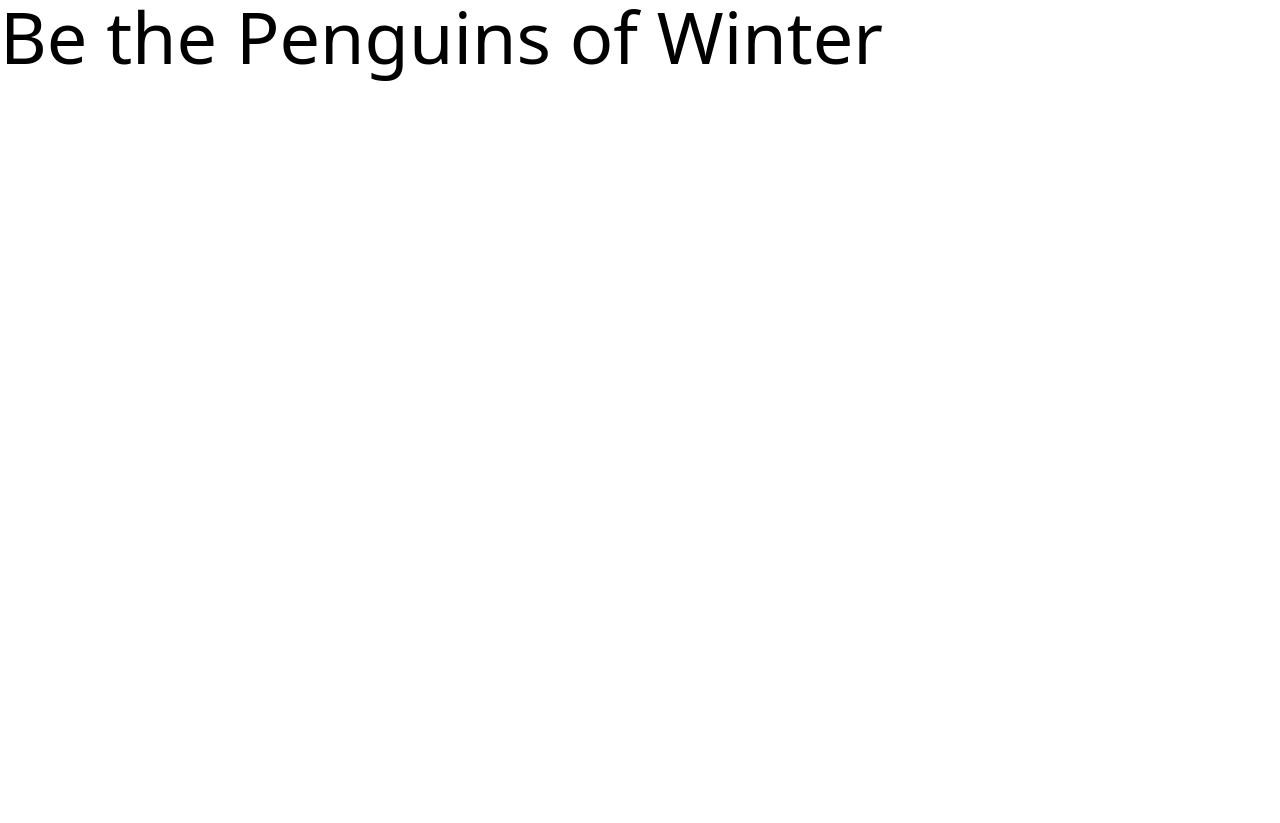
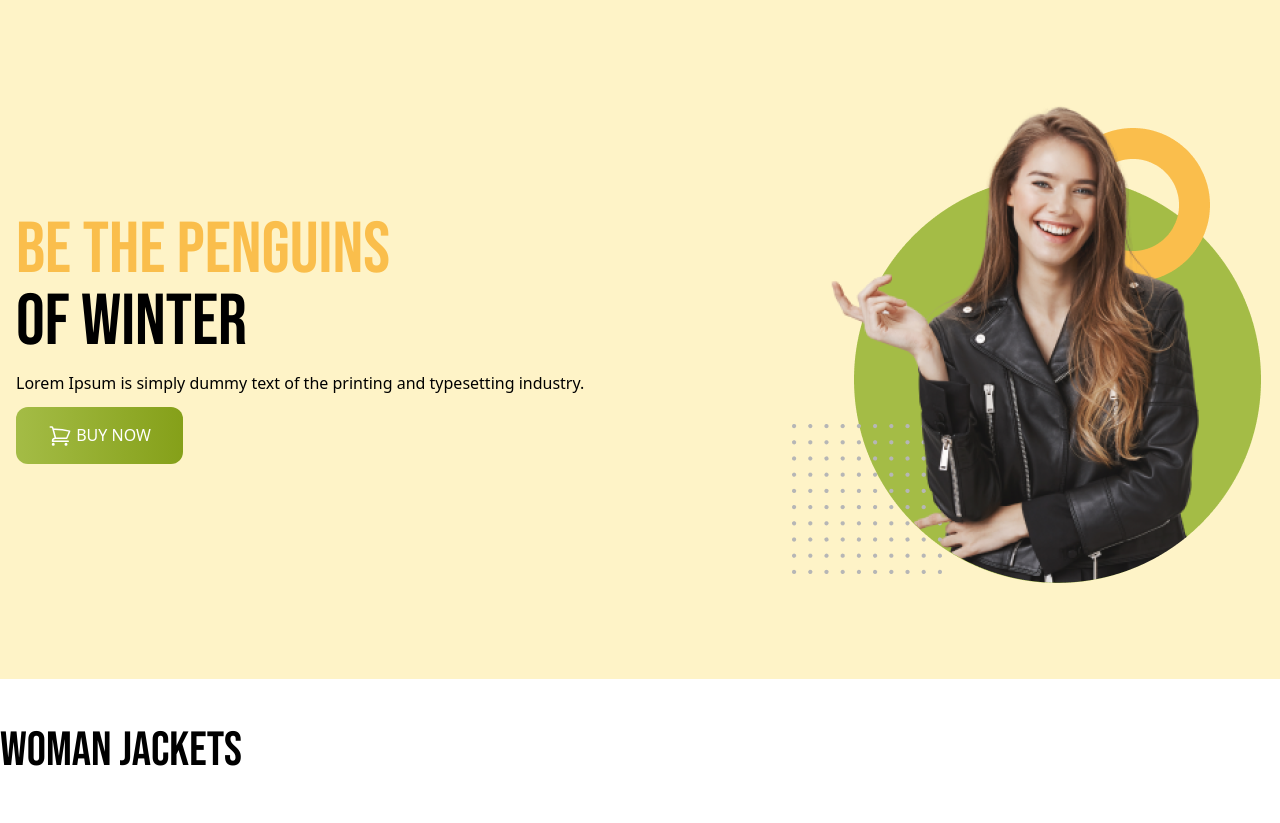
Before and after one commit to Solaimanislam/penguin-fashion-with-tailwind, a plain HTML site: page index.html in a window 1280 px wide. Before the commit the page ends 800 px from the top, so only its background shows below. Drawn offline with nearby package versions, Linux system fonts and the light colour scheme.

Commit message:
added header section

```diff
--- a/index.html
+++ b/index.html
@@ -1,26 +1,57 @@
 <!DOCTYPE html>
 <html lang="en">
+
 <head>
     <meta charset="UTF-8">
     <meta name="viewport" content="width=device-width, initial-scale=1.0">
     <title>Penguin Fashion</title>
     <script src="https://cdn.tailwindcss.com"></script>
+    <!-- font family -->
+    <link rel="preconnect" href="https://fonts.googleapis.com">
+    <link rel="preconnect" href="https://fonts.gstatic.com" crossorigin>
+    <link href="https://fonts.googleapis.com/css2?family=Bebas+Neue&display=swap" rel="stylesheet">
+    <style>
+        .font-bebas {
+            font-family: 'Bebas Neue', sans-serif;
+        }
+    </style>
 </head>
+
 <body>
-    <header>
-        <div>
-            <div>
-                <h1 class="text-7xl">Be the Penguins
+    <header class="bg-amber-100 md: px-32 px-4 py-24">
+        <!-- nav section -->
+        <nav>
+
+        </nav>
+        <!-- banner section -->
+        <div class="flex justify-between items-center flex-col md:flex-row ">
+            <div class="space-y-3">
+                <h1 class="text-7xl uppercase font-bebas"><span class="text-[#FABE4C]">Be the Penguins</span> <br>
                     of Winter</h1>
+                <p>Lorem Ipsum is simply dummy text of the printing
+                    and typesetting industry.</p>
+                <button
+                    class="py-4 px-8 bg-gradient-to-r from-[#A4BC46] to-[#85A019] rounded-xl text-white font-medium">
+                    <svg xmlns="http://www.w3.org/2000/svg" fill="none" viewBox="0 0 24 24" stroke-width="1.5"
+                        stroke="currentColor" class="w-6 h-6 inline">
+                        <path stroke-linecap="round" stroke-linejoin="round"
+                            d="M2.25 3h1.386c.51 0 .955.343 1.087.835l.383 1.437M7.5 14.25a3 3 0 0 0-3 3h15.75m-12.75-3h11.218c1.121-2.3 2.1-4.684 2.924-7.138a60.114 60.114 0 0 0-16.536-1.84M7.5 14.25 5.106 5.272M6 20.25a.75.75 0 1 1-1.5 0 .75.75 0 0 1 1.5 0Zm12.75 0a.75.75 0 1 1-1.5 0 .75.75 0 0 1 1.5 0Z" />
+                    </svg>
+                    BUY NOW</button>
             </div>
             <div>
+                <img src="images/model.png" alt="">
 
             </div>
         </div>
     </header>
-    <main>
+    <main class="max-w-7xl mx-auto">
+        <section class="py-12">
+            <h3 class="text-5xl font-bebas">Woman Jackets</h3>
+        </section>
 
     </main>
 
 </body>
+
 </html>
```
